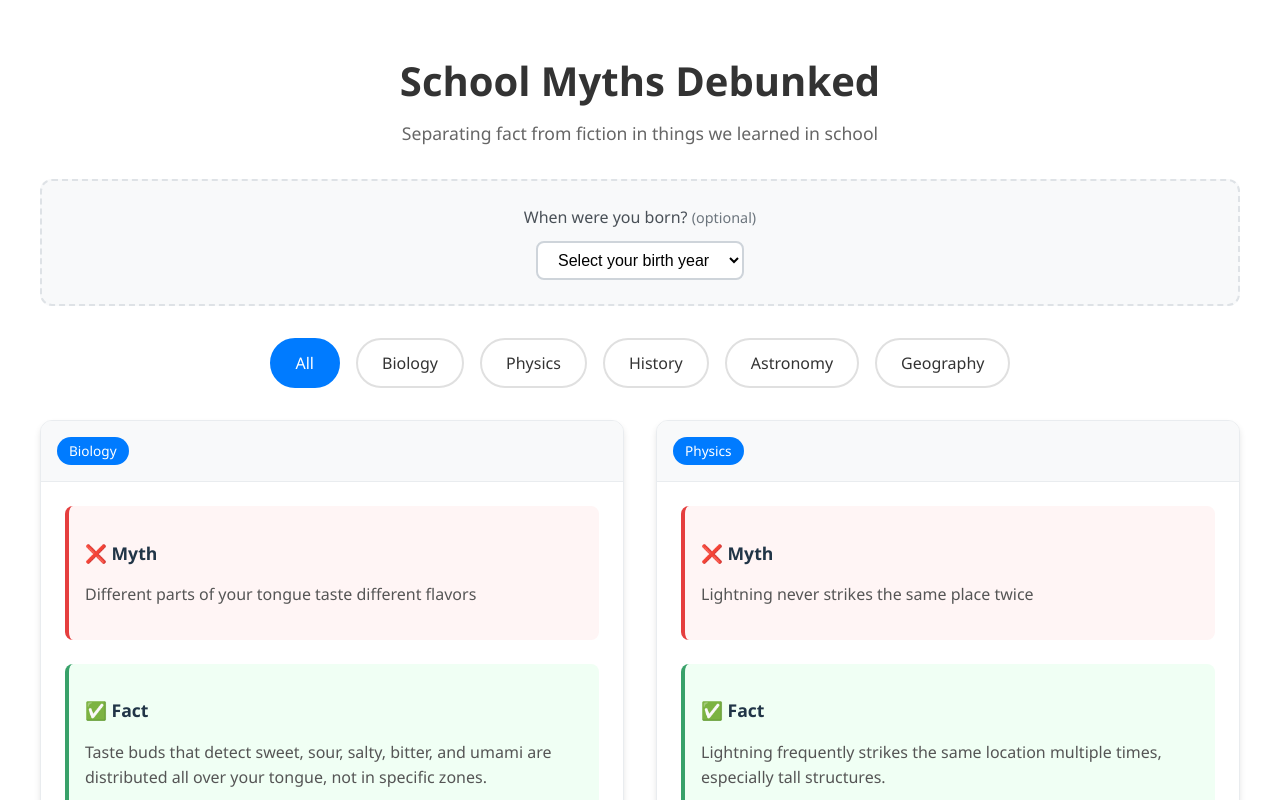
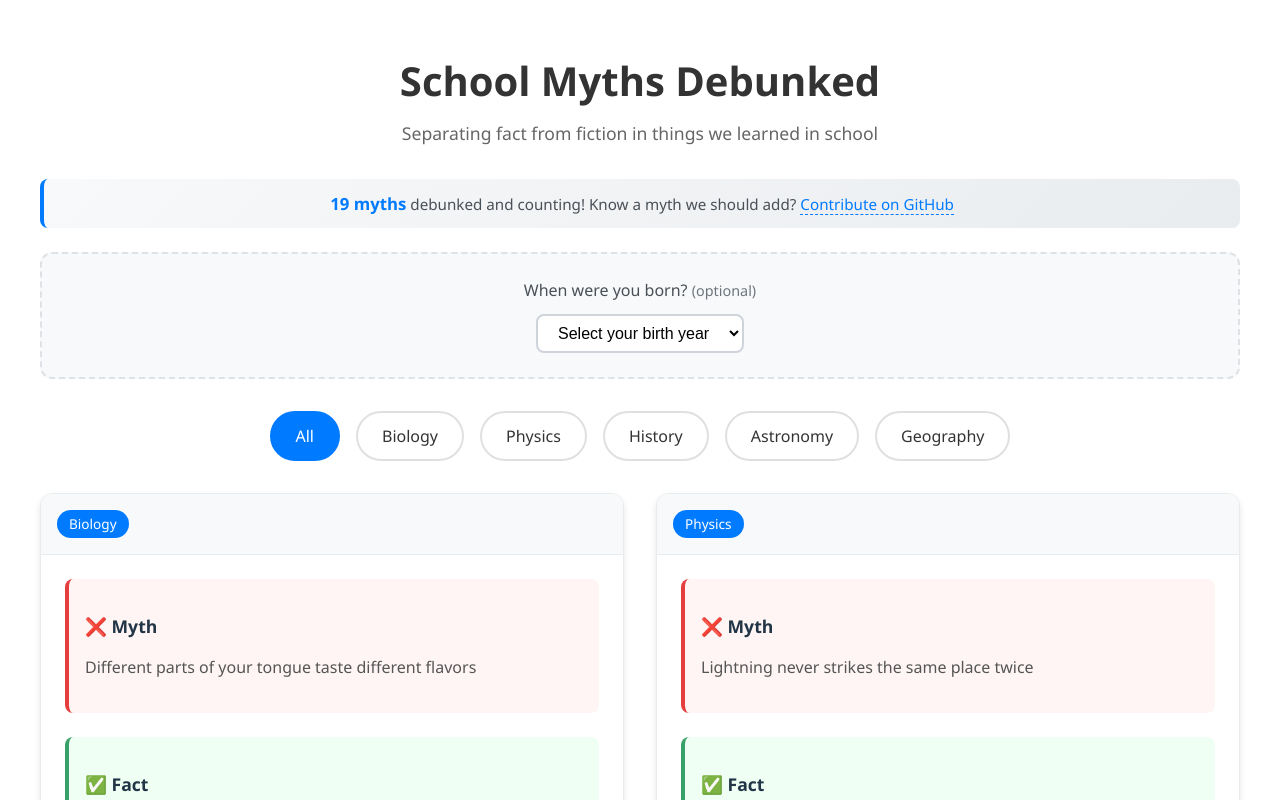
Before and after one commit to rpherbig/school-myths, a React (Vite) app in the folder school-myths-app/: page / in a window 1280 px wide. Shown: the top 800 px of the page. Built offline with nearby package versions, Linux system fonts and the light colour scheme.

Commit message:
Add prominent myth count banner with contribution encouragement
Co-authored-by: rpherbig <1181607+rpherbig@users.noreply.github.com>

```diff
--- a/school-myths-app/src/App.css
+++ b/school-myths-app/src/App.css
@@ -22,6 +22,39 @@
   font-size: 1.1rem;
 }
 
+.myth-count-banner {
+  text-align: center;
+  margin-bottom: 1.5rem;
+  padding: 0.75rem 1rem;
+  background: linear-gradient(135deg, #f8f9fa 0%, #e9ecef 100%);
+  border-radius: 8px;
+  border-left: 4px solid #007bff;
+}
+
+.myth-count-banner p {
+  color: #495057;
+  font-size: 0.95rem;
+  margin: 0;
+}
+
+.myth-count-banner strong {
+  color: #007bff;
+  font-size: 1.05rem;
+}
+
+.contribute-link {
+  color: #007bff;
+  text-decoration: none;
+  font-weight: 500;
+  transition: color 0.2s ease;
+  border-bottom: 1px dashed #007bff;
+}
+
+.contribute-link:hover {
+  color: #0056b3;
+  border-bottom-style: solid;
+}
+
 @media (prefers-color-scheme: dark) {
   .app {
     background-color: #1a1a1a;
@@ -34,6 +67,29 @@
 
   .app-header p {
     color: #cccccc;
+  }
+
+  .myth-count-banner {
+    background: linear-gradient(135deg, #2a2a2a 0%, #333333 100%);
+    border-left-color: #63b3ed;
+  }
+
+  .myth-count-banner p {
+    color: #cccccc;
+  }
+
+  .myth-count-banner strong {
+    color: #63b3ed;
+  }
+
+  .contribute-link {
+    color: #63b3ed;
+    border-bottom-color: #63b3ed;
+  }
+
+  .contribute-link:hover {
+    color: #90cdf4;
+    border-bottom-color: #90cdf4;
   }
 }
 
--- a/school-myths-app/src/App.jsx
+++ b/school-myths-app/src/App.jsx
@@ -53,6 +53,21 @@ function App() {
         <h1>School Myths Debunked</h1>
         <p>Separating fact from fiction in things we learned in school</p>
       </header>
+
+      <div className="myth-count-banner">
+        <p>
+          <strong>{myths.length} myths</strong> debunked and counting!
+          Know a myth we should add?{' '}
+          <a
+            href="https://github.com/rpherbig/school-myths"
+            target="_blank"
+            rel="noopener noreferrer"
+            className="contribute-link"
+          >
+            Contribute on GitHub
+          </a>
+        </p>
+      </div>
 
       <div className="birth-year-selector">
         <label htmlFor="birth-year">
```
